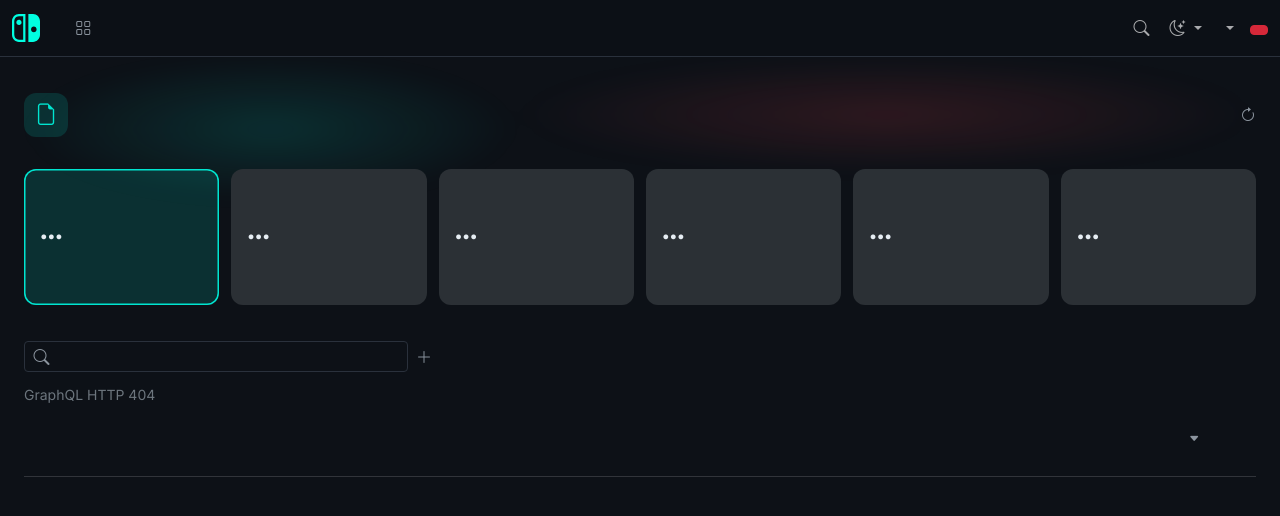
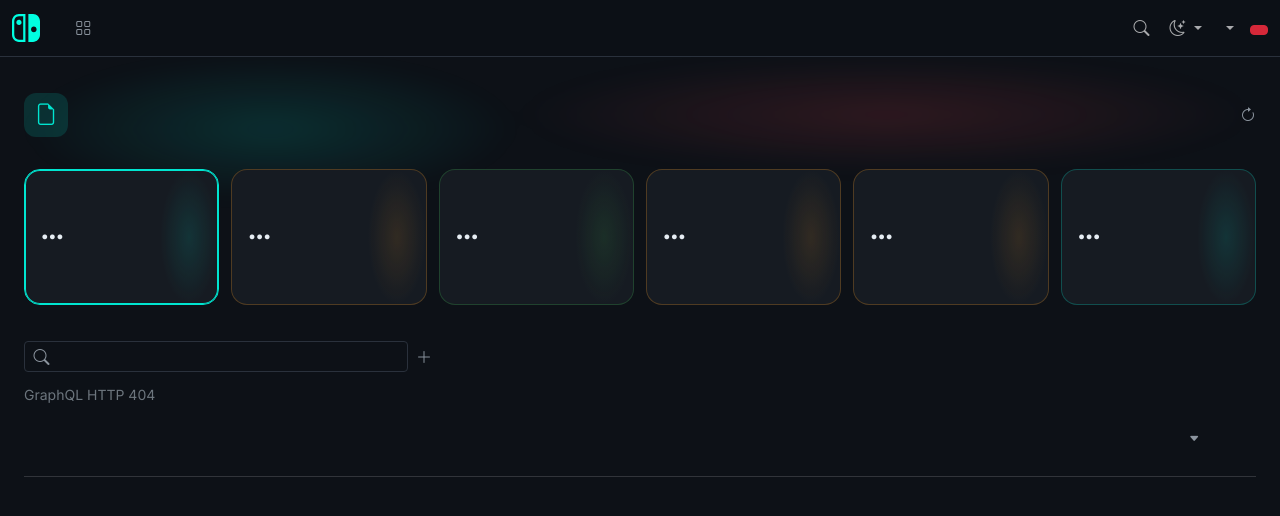
Before and after one commit to EstebanKZL/ownfoil-plus, a Python web app: template app/templates/files.html in a window 1280 px wide. Shown: the top 516 px of the page. Run offline with Jinja, Linux system fonts and the light colour scheme; the template is opened without the code that fills it, so the values that code supplies are empty; some libraries are stand-ins or nearby versions.

Commit message:
Files: tokens, tile tones and a link to the game page
The drawer's title links pointed at a title route that never existed, so they
always landed on the Library; they open the game page now.

Co-Authored-By: Claude Opus 5.5 <noreply@anthropic.com>

```diff
--- a/app/static/js/files.js
+++ b/app/static/js/files.js
@@ -861,7 +861,9 @@ function section(title, ...children) {
 }
 
 function titleLink(titleId, content, className) {
-    return el('a', {href: `/title/${titleId}`, className: `files-title-link ${className || ''}`}, content);
+    // The game's page (stage 3). It used to point at a "title" route that never
+    // existed, so the link only ever landed on the Library.
+    return el('a', {href: `/game/${titleId}`, className: `files-title-link ${className || ''}`}, content);
 }
 
 function pathParts(f) {
--- a/app/static/style.css
+++ b/app/static/style.css
@@ -1378,43 +1378,26 @@ button.stat-tile:hover {
 
 /* ============== Files admin page (ported from upstream Ownfoil 2.5.0) ============== */
 
-/* Admin Files page. Its own soft palette, one tone per state: `--files-<tone>` for text and
-   icons, `-bg` for the tint behind them. Named after Bootstrap's tones so a tone reads the
-   same in the template and the script. */
+/* Admin Files page. One tone per state: `--files-<tone>` for text and icons, `-bg` for
+   the tint behind them, named after Bootstrap's tones so a tone reads the same in the
+   template and the script. Built from the design tokens (stage 5a), so it follows the
+   style and the mode like every other page. */
 .files-page {
-    --files-success: #1a7f4b;
-    --files-success-bg: #e1f3e8;
-    --files-info: #0b6f91;
-    --files-info-bg: #dff1f7;
-    --files-warning: #9a6512;
-    --files-warning-bg: #fcf0d6;
-    --files-danger: #b83434;
-    --files-danger-bg: #fae4e4;
+    --files-success: var(--op-ok);
+    --files-success-bg: rgba(var(--op-ok-rgb), .14);
+    --files-info: var(--op-nav);
+    --files-info-bg: rgba(var(--op-nav-rgb), .12);
+    --files-warning: var(--op-wait);
+    --files-warning-bg: rgba(var(--op-wait-rgb), .14);
+    --files-danger: var(--op-danger);
+    --files-danger-bg: rgba(var(--op-danger-rgb), .12);
     --files-primary: var(--op-nav);
     --files-primary-bg: rgba(var(--op-nav-rgb), .12);
-    --files-secondary: #68707a;
-    --files-secondary-bg: #eceef1;
-    --files-off: #c3c8ce;
-    --files-surface: #f1f3f5;
-    --files-surface-hover: #e7eaee;
-}
-
-[data-bs-theme=dark] .files-page {
-    --files-success: #75b798;
-    --files-success-bg: #16301f;
-    --files-info: #6edff6;
-    --files-info-bg: #0f2c34;
-    --files-warning: #f2c95c;
-    --files-warning-bg: #362b0e;
-    --files-danger: #ea868f;
-    --files-danger-bg: #3a1a1d;
-    --files-primary: var(--op-nav);
-    --files-primary-bg: rgba(var(--op-nav-rgb), .14);
-    --files-secondary: #9aa3ad;
-    --files-secondary-bg: #2f343a;
-    --files-off: #525a63;
-    --files-surface: #2b3035;
-    --files-surface-hover: #2f343a;
+    --files-secondary: var(--op-text-muted);
+    --files-secondary-bg: var(--op-surface-2);
+    --files-off: var(--op-border-strong);
+    --files-surface: var(--op-surface-1);
+    --files-surface-hover: var(--op-surface-2);
 }
 
 .files-fg-success { color: var(--files-success); }
@@ -1479,28 +1462,47 @@ button.stat-tile:hover {
 
 /* Label at the top, subtitle at the bottom, the count between them. */
 .files-tile {
+    --tile: var(--op-nav);
+    --tile-rgb: var(--op-nav-rgb);
     position: relative;
     display: grid;
     grid-template-rows: auto 1fr auto;
     align-items: center;
     min-height: 8.5rem;
     padding: .9rem 1rem;
-    border-radius: .75rem;
-    background: var(--files-surface);
-    color: var(--bs-body-color);
+    border-radius: var(--op-radius-lg);
+    border: 1px solid rgba(var(--tile-rgb), .25);
+    background:
+        radial-gradient(closest-side at 85% 50%, rgba(var(--tile-rgb), .12), transparent),
+        var(--op-surface-1);
+    color: var(--op-text);
     text-decoration: none;
-}
+    transition: border-color var(--op-dur) var(--op-ease), transform var(--op-dur) var(--op-ease);
+}
+
+/* One color per state, as on the Dashboard and the Library. */
+.files-tile[data-tile="all"] { --tile: var(--op-nav); --tile-rgb: var(--op-nav-rgb); }
+.files-tile[data-tile="unidentified"] { --tile: var(--op-wait); --tile-rgb: var(--op-wait-rgb); }
+.files-tile[data-tile="verification"] { --tile: var(--op-ok); --tile-rgb: var(--op-ok-rgb); }
+.files-tile[data-tile="duplicates"] { --tile: var(--op-wait); --tile-rgb: var(--op-wait-rgb); }
+.files-tile[data-tile="outdated"] { --tile: var(--op-wait); --tile-rgb: var(--op-wait-rgb); }
+.files-tile[data-tile="pending"] { --tile: var(--op-nav); --tile-rgb: var(--op-nav-rgb); }
 
 .files-tile:hover {
-    background: var(--files-surface-hover);
+    color: var(--op-text);
+    border-color: rgba(var(--tile-rgb), .55);
+    transform: translateY(-2px);
 }
 
 .files-tile.active {
-    background: var(--files-primary-bg);
-}
-
-.files-tile.active {
-    box-shadow: inset 0 0 0 1.5px var(--files-primary);
+    border-color: var(--op-nav);
+    box-shadow: inset 0 0 0 1px var(--op-nav);
+}
+
+@media (prefers-reduced-motion: reduce) {
+    .files-tile:hover {
+        transform: none;
+    }
 }
 
 /* Nothing to report: a check mark takes the tile's free side. */
```
Also changed, not shown: tests/test_admin_pages.py (+31 -0 lines).
